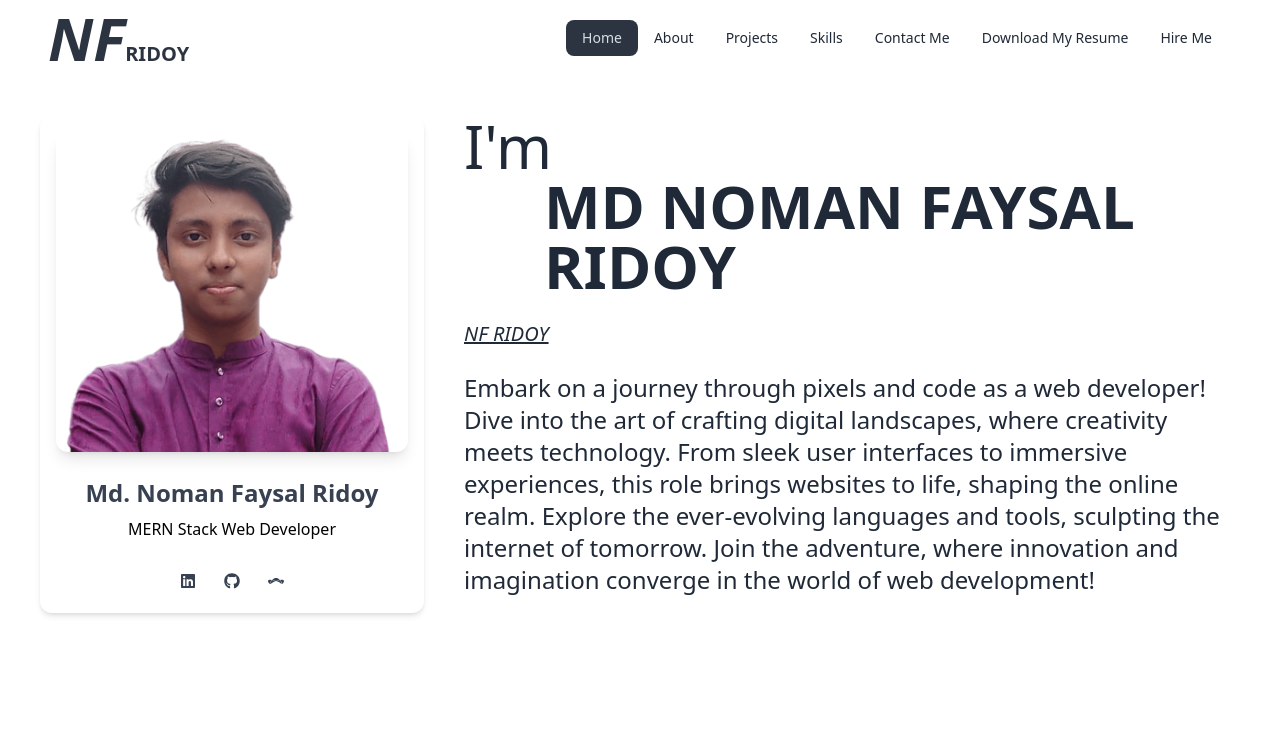
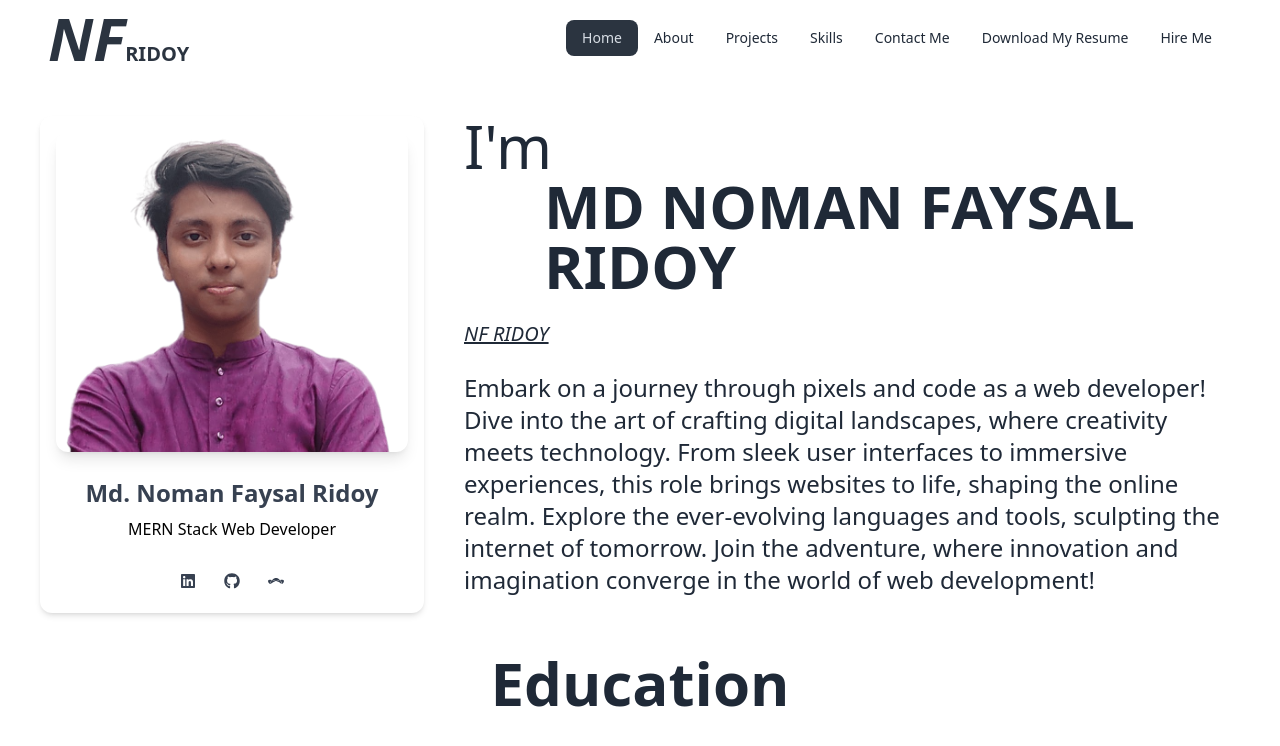
Before and after one commit to NFRIDOY/nfridoy-portfolio, a React (Vite) app: page / in a window 1280 px wide. Shown: the top 746 px of the page. Built offline with nearby package versions, Linux system fonts and the light colour scheme.

Commit message:
CV download with new CV inter link

```diff
--- /dev/null
+++ b/src/components/Headers/MainHeader.jsx
@@ -0,0 +1,9 @@
+
+
+export default function MainHeader({children}) {
+    return (
+        <div className="text-6xl text-center font-bold">
+            {children}
+        </div>
+    )
+}
--- a/src/components/Navbar/Navbar.jsx
+++ b/src/components/Navbar/Navbar.jsx
@@ -1,4 +1,8 @@
 import { Link, NavLink } from "react-router-dom";
+// const resumeKey = "1SQC9PysOHk8RKhMV2hcQAwaKeY36pNPn"
+// const resumeURL = "https://drive.google.com/u/0/uc?id=1vtovEmlg_RCf93SRHZpb2-37RtCjUhia&export=download" // Old URL
+const resumeURL = "https://drive.google.com/u/0/uc?id=19Aqtc8L2FTj2MEZeKWwpMirthG_6_4np&export=download" // New URL
+// const resumeURL = "1SQC9PysOHk8RKhMV2hcQAwaKeY36pNPn"
 
 
 export default function Navbar() {
@@ -74,7 +78,7 @@ export default function Navbar() {
                         <li>
                             <a
                                 // href="../../assets/resume/nfridoyResume.pdf"
-                                href="https://drive.google.com/u/0/uc?id=1vtovEmlg_RCf93SRHZpb2-37RtCjUhia&export=download"
+                                href={resumeURL}
                                 download
                                 className={({ isActive, isPending }) =>
                                     isPending ? "pending" : isActive ? "active" : ""
@@ -167,7 +171,7 @@ export default function Navbar() {
                     <li>
                         <a
                             // href="../../assets/resume/nfridoyResume.pdf"
-                            href="https://drive.google.com/u/0/uc?id=1vtovEmlg_RCf93SRHZpb2-37RtCjUhia&export=download"
+                            href={resumeURL}
                             download
                             className={({ isActive, isPending }) =>
                                 isPending ? "pending" : isActive ? "active" : ""
--- a/src/pages/Home/Home.jsx
+++ b/src/pages/Home/Home.jsx
@@ -1,10 +1,17 @@
 import Bannner from "../../components/Bannner/Bannner";
+import MainHeader from "../../components/Headers/MainHeader";
+import Container from './../../components/Containers/Container';
 
 
 export default function Home() {
     return (
         <div>
             <Bannner></Bannner>
+            <Container>
+                <MainHeader>
+                    Education
+                </MainHeader>
+            </Container>
         </div>
     )
 }
```
